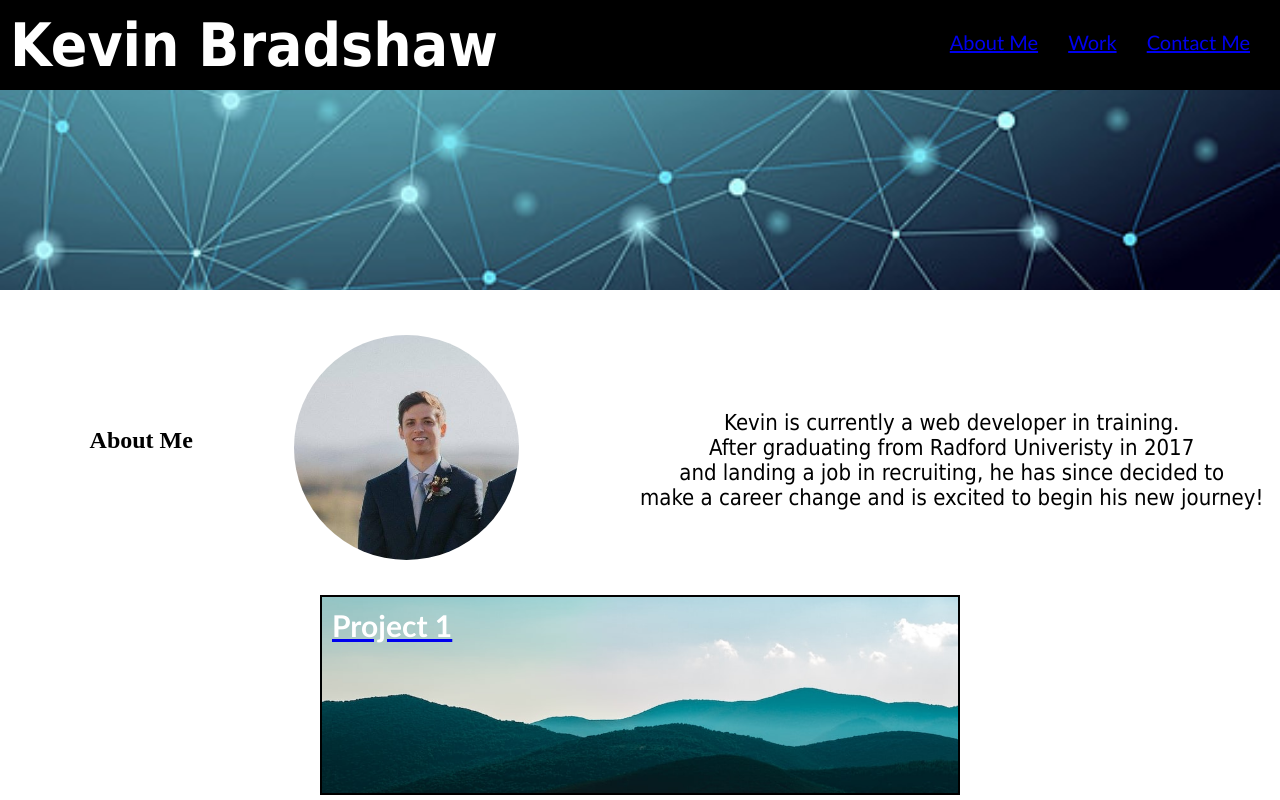
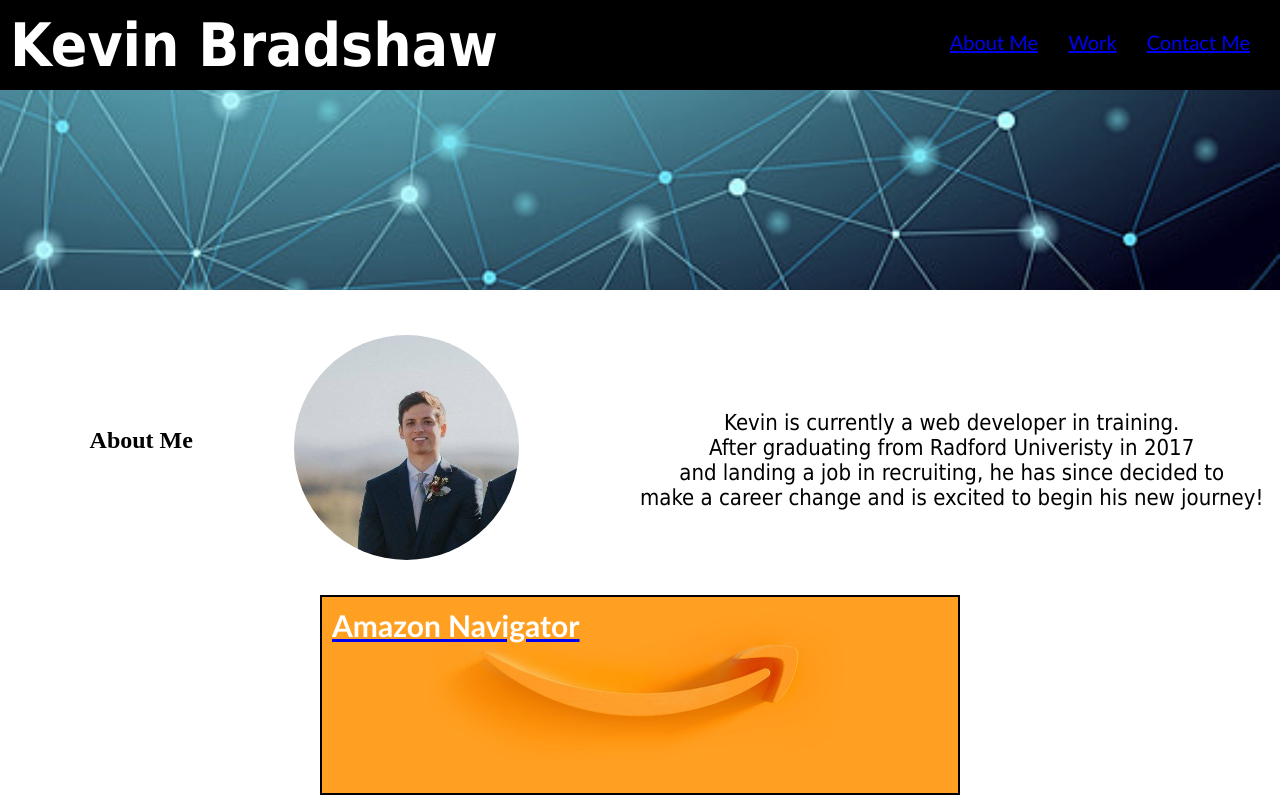
Before and after one commit to kbradshaw4/KB-Module-2-Challenge, a plain HTML site: page index.html in a window 1280 px wide. Shown: the top 800 px of the page. Drawn offline with Linux system fonts and the light colour scheme.

```diff
--- a/assets/css/style.css
+++ b/assets/css/style.css
@@ -121,7 +121,7 @@ width: 40%;
     width: 50%;
     background-size: cover;
     background-position: center;
-    background-image: url(../images/project-1.jpeg)
+    background-image: url(../images/amazonlogo.jpeg)
 }
 
 #project-2 {
--- a/index.html
+++ b/index.html
@@ -44,8 +44,8 @@
         <h2 class="section-titles">Work</h2>
             <div id="work">
 
-                <a class="projects" id="project-1" href="https://github.com/kbradshaw4">
-                    <h3>Project 1</h3>
+                <a class="projects" id="project-1" href="https://alla0810.github.io/Group9/">
+                    <h3>Amazon Navigator</h3>
                 </a>
 
                 <a class="projects" id="project-2" href="https://github.com/kbradshaw4">
```
Also changed, not shown: assets/images/amazon.png (added), assets/images/amazonlogo.jpeg (added).
